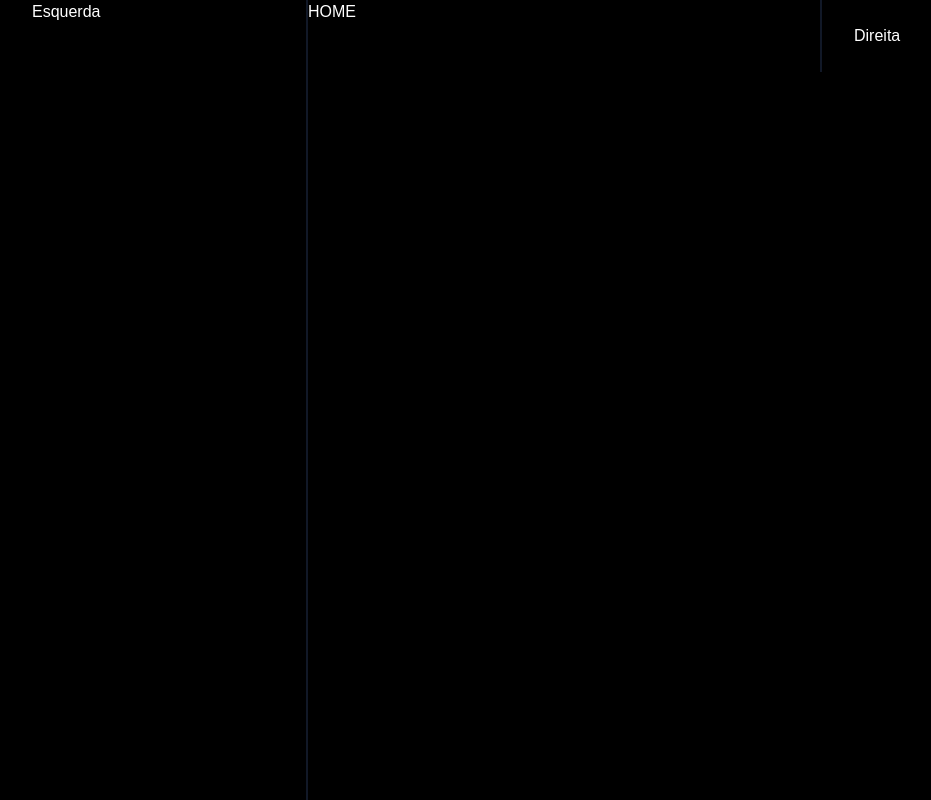
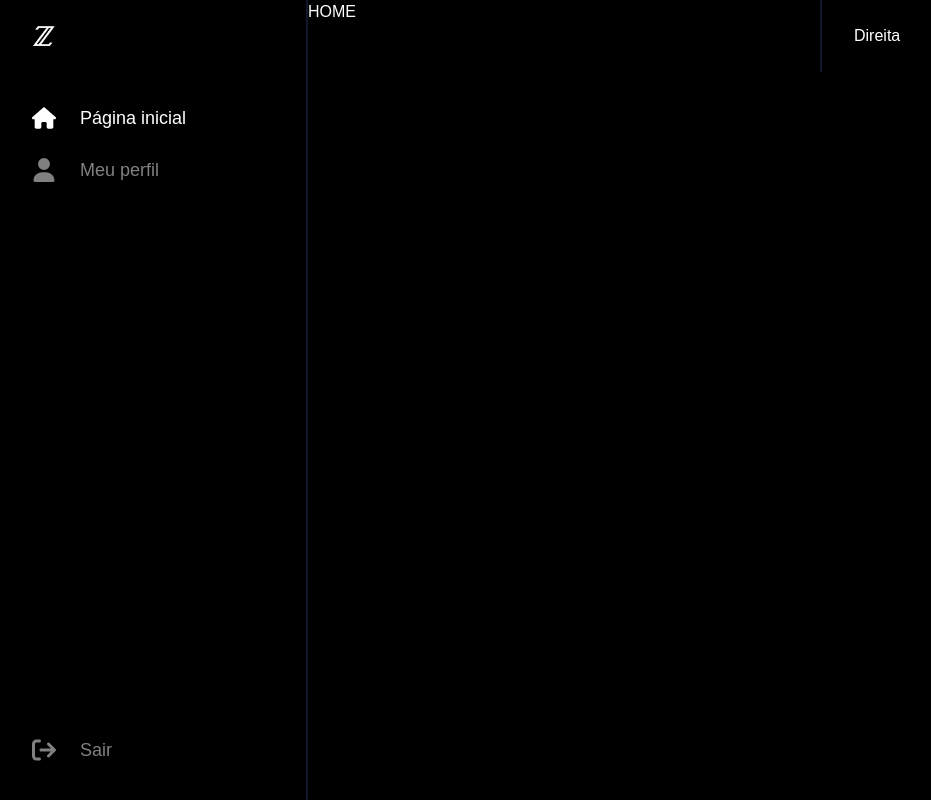
Before and after one commit to ClaudineRoberto/clone-twitter-frontend, a Next.js app: page /home in a window 1280 px wide. Shown: the whole page, without its empty margins (28-959 px from the left). Built offline with nearby package versions, Linux system fonts and the light colour scheme.

Commit message:
Criando menu navegação da esquerda

```diff
--- a/src/app/(ui)/layout.tsx
+++ b/src/app/(ui)/layout.tsx
@@ -1,3 +1,8 @@
+import { NavItem } from "@/components/nav/nav-item";
+import { NavLogout } from "@/components/nav/nav-logout";
+import { Logo } from "@/components/ui/logo";
+import { faUser } from "@fortawesome/free-solid-svg-icons";
+import { faHome } from "@fortawesome/free-solid-svg-icons";
 import { ReactNode } from "react";
 
 type Props = {
@@ -9,7 +14,25 @@ export default function Layout({ children }: Props) {
         <main className="min-h-screen flex justify-center mx-auto max-w-7xl">
 
             <section className="hidden lg:flex flex-col sticky top-0 h-screen w-72 px-3 border-r-2 border-gray-900">
-                Esquerda
+                <div className="flex-1 mt-6">
+                    <Logo size={24} />
+                    <nav className="mt-11">
+                        <NavItem
+                            href="/home"
+                            icon={faHome}
+                            label="Página inicial"
+                        />
+                        <NavItem
+                            href="/profile"
+                            icon={faUser}
+                            label="Meu perfil"
+                        />
+                    </nav>
+                </div>
+
+                <div className="mb-6 flex flex-col gap-4">
+                    <NavLogout />
+                </div>
             </section>
 
             <section className="flex-1 max-w-lg">
--- /dev/null
+++ b/src/components/nav/nav-item.tsx
@@ -0,0 +1,25 @@
+"use client";
+
+import { IconDefinition } from "@fortawesome/free-regular-svg-icons";
+import { FontAwesomeIcon } from "@fortawesome/react-fontawesome";
+import Link from "next/link";
+import { usePathname } from "next/navigation";
+
+type Props = {
+    label: string;
+    icon: IconDefinition;
+    href: string;
+    active?: boolean;
+}
+
+export const NavItem = ({ href, icon, label, active }: Props) => {
+    const pathName = usePathname();
+    const isMe = pathName === href;
+
+    return (
+        <Link href={href} className={`flex items-center gap-6 py-3 ${active || isMe ? 'opacity-100' : 'opacity-50'} hover:opacity-100 transition-all`}>
+            <FontAwesomeIcon icon={icon} className="size-6" />
+            <div className="text-lg">{label}</div>
+        </Link>
+    );
+};
--- /dev/null
+++ b/src/components/nav/nav-logout.tsx
@@ -0,0 +1,21 @@
+"use client";
+
+import { faArrowRightFromBracket } from "@fortawesome/free-solid-svg-icons/faArrowRightFromBracket";
+import { FontAwesomeIcon } from "@fortawesome/react-fontawesome";
+import { useRouter } from "next/navigation";
+
+
+export const NavLogout = () => {
+    const router = useRouter();
+    const handleClick = () => {
+        router.replace('/signin');
+    };
+
+
+    return (
+        <div onClick={handleClick} className={`cursor-pointer flex items-center gap-6 py-3 opacity-50 hover:opacity-100 transition-all`}>
+            <FontAwesomeIcon icon={faArrowRightFromBracket} className="size-6" />
+            <div className="text-lg">Sair</div>
+        </div>
+    );
+};
```
